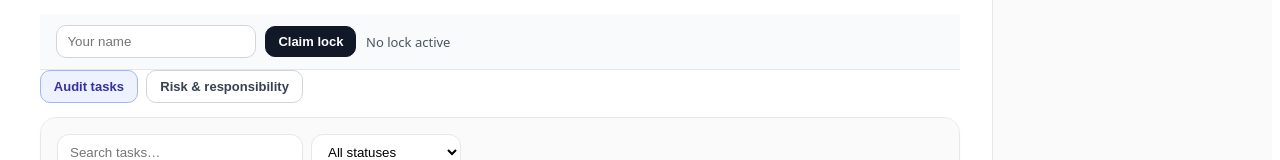
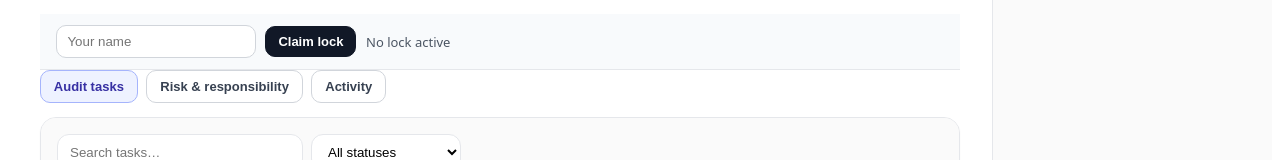
Before and after one commit to adriangvh/bbl-app-test, a Next.js app: page /audit-tasks in a window 1280 px wide. Shown: the part 422-582 px from the top of the page. Built offline with nearby package versions, Linux system fonts and the light colour scheme; no server answers.

Commit message:
Activity tab

```diff
--- a/pages/audit-tasks.js
+++ b/pages/audit-tasks.js
@@ -547,6 +547,16 @@ export default function AuditTasks() {
           >
             Risk & responsibility
           </button>
+          <button
+            type="button"
+            style={{
+              ...styles.tabButton,
+              ...(activeTab === "activity" ? styles.tabButtonActive : {}),
+            }}
+            onClick={() => setActiveTab("activity")}
+          >
+            Activity
+          </button>
         </div>
 
         {activeTab === "audit_tasks" ? (
@@ -566,7 +576,7 @@ export default function AuditTasks() {
             onCommentInput={autoResizeComment}
             savingById={savingById}
           />
-        ) : (
+        ) : activeTab === "risk_responsibility" ? (
           <RiskResponsibilityTab
             styles={styles}
             selectedCompany={selectedCompany}
@@ -574,11 +584,9 @@ export default function AuditTasks() {
             onResponseChange={updateRiskResponse}
             canEdit={holdsLock}
           />
+        ) : (
+          <ActivityTimeline styles={styles} activity={activity} />
         )}
-
-        <div style={{ marginTop: "1rem" }}>
-          <ActivityTimeline styles={styles} activity={activity} />
-        </div>
       </main>
     </>
   );
```
